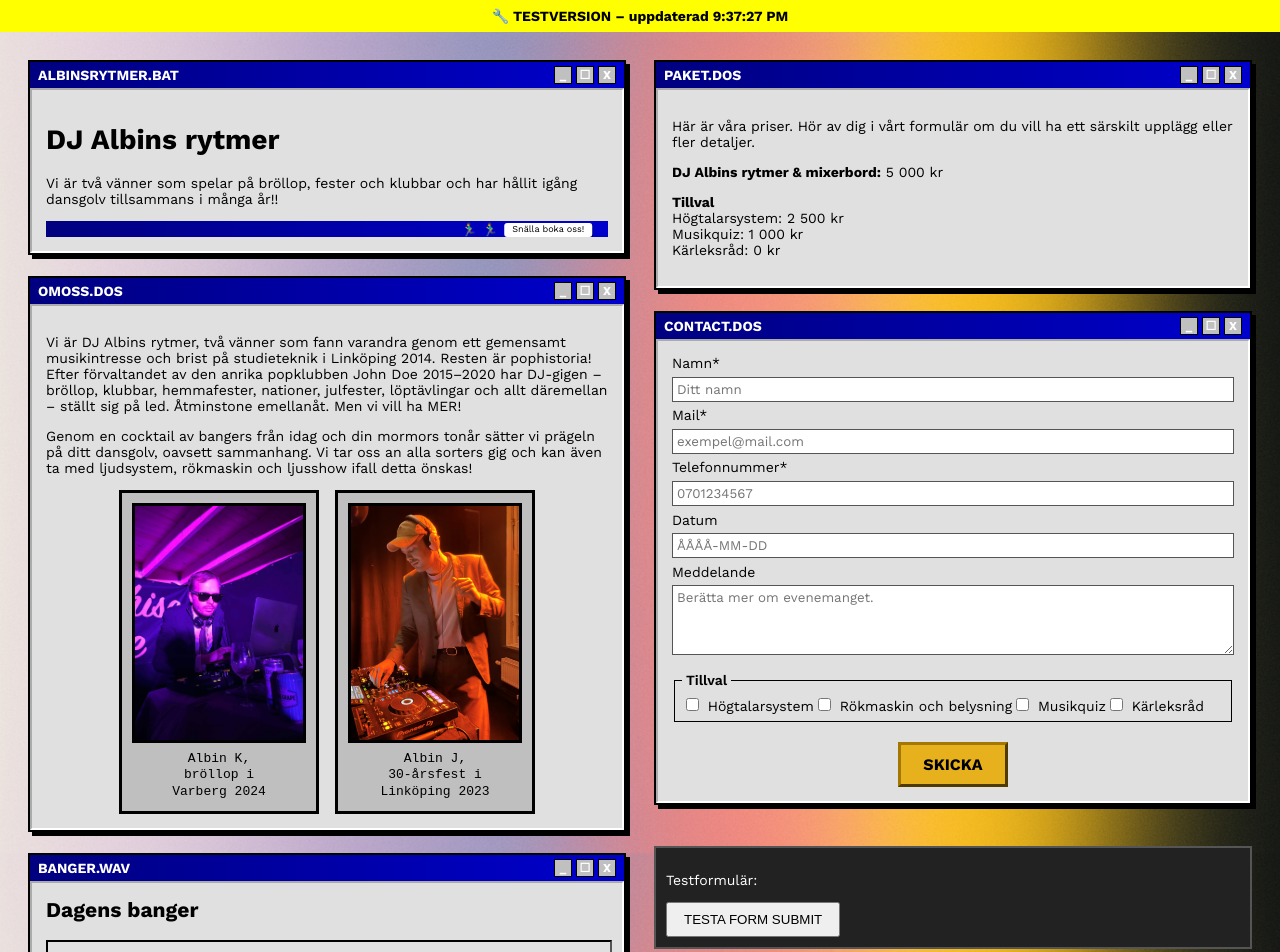
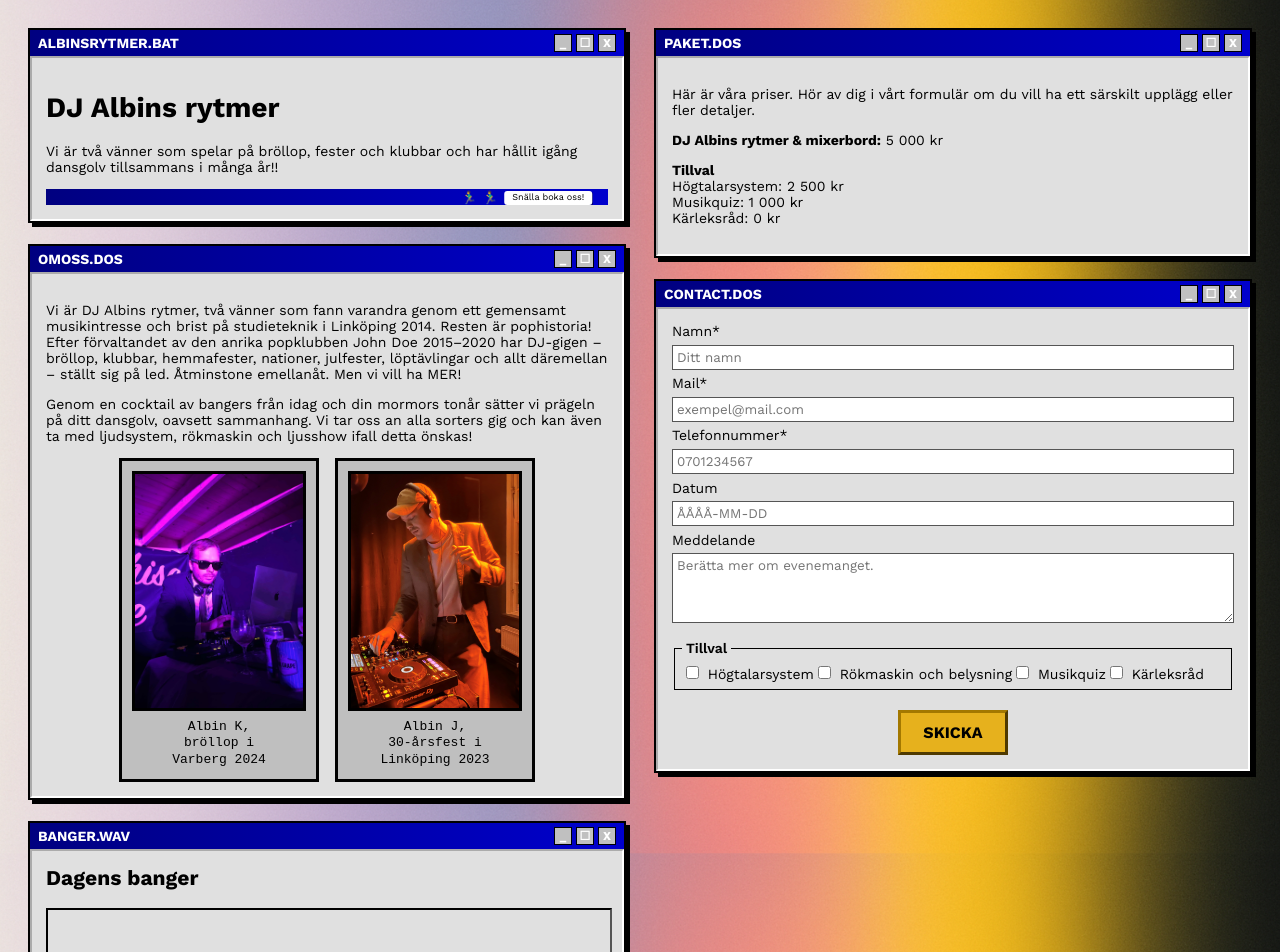
Before and after one commit to Muligatawny/dj_albins_rytmer, a React (Create React App) app: page / in a window 1280 px wide. Shown: the top 952 px of the page. Built offline with nearby package versions, Linux system fonts and the light colour scheme; grey boxes are pictures that could not be loaded.

Commit message:
Tog bort testformulär

```diff
--- a/src/App.js
+++ b/src/App.js
@@ -16,17 +16,7 @@ function App() {
         backgroundImage: `url(${process.env.PUBLIC_URL}/background_webpage_1.png)`,
       }}
     >
-      {/* ⭐ TESTBANNER – syns direkt om deploy uppdaterats */}
-      <div
-        style={{
-          background: "yellow",
-          padding: "8px",
-          textAlign: "center",
-          fontWeight: "bold",
-        }}
-      >
-        🔧 TESTVERSION – uppdaterad {new Date().toLocaleTimeString()}
-      </div>
+
 
       <div className="main-columns">
         {/* Vänsterkolumn */}
@@ -59,32 +49,7 @@ function App() {
             <ContactForm />
           </Window>
 
-          {/* TESTFORMULÄR – för att trigga formsubmit */}
-          <div
-            style={{
-              marginTop: "20px",
-              padding: "10px",
-              background: "#222",
-              color: "#fff",
-              border: "2px solid #555",
-            }}
-          >
-            <p>Testformulär:</p>
-            <form
-              action="https://formsubmit.co/albin.karlens@gmail.com"
-              method="POST"
-            >
-              <button
-                type="submit"
-                style={{
-                  padding: "8px 16px",
-                  cursor: "pointer",
-                }}
-              >
-                TESTA FORM SUBMIT
-              </button>
-            </form>
-          </div>
+
         </div>
       </div>
 
```
